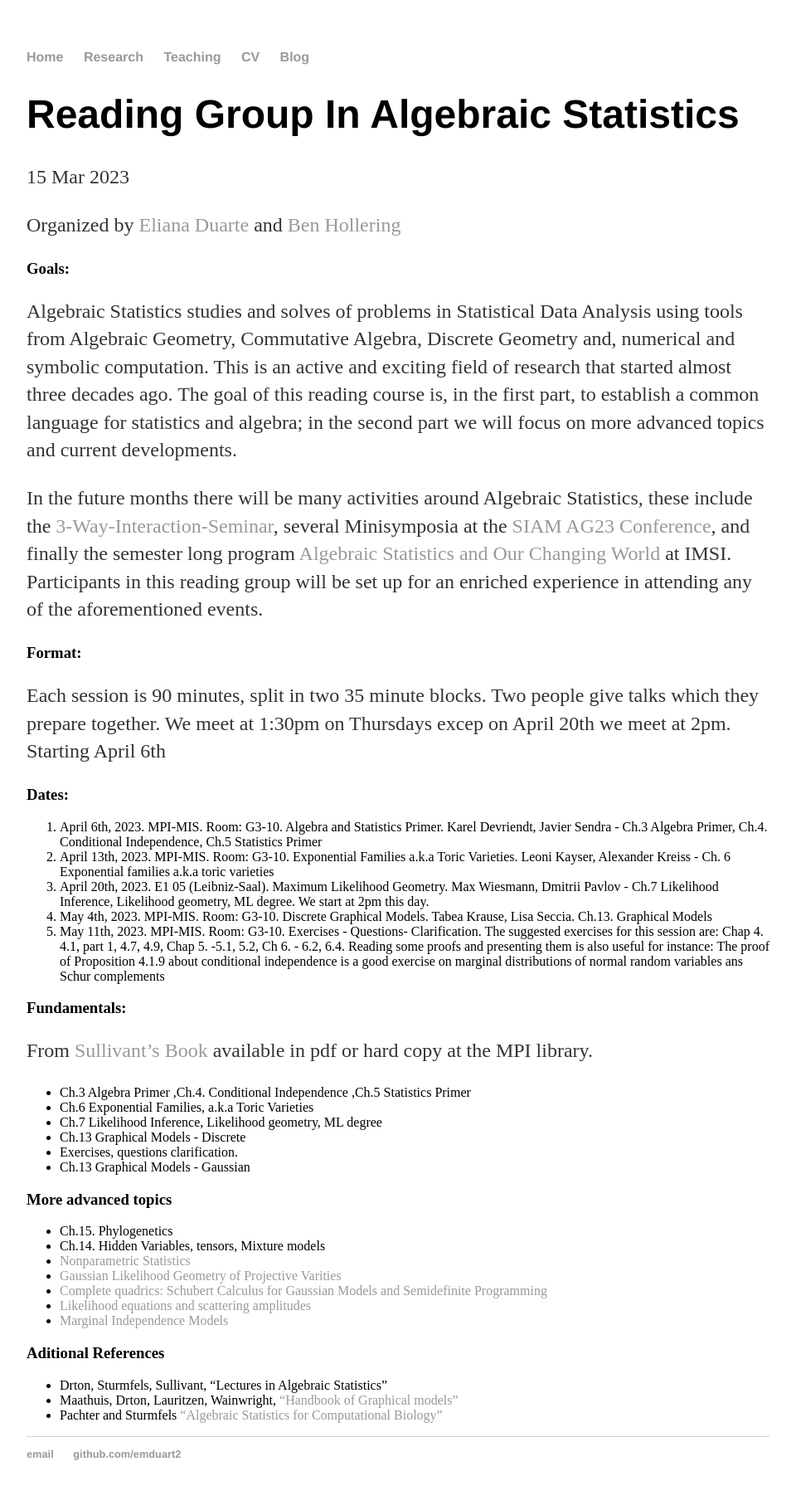
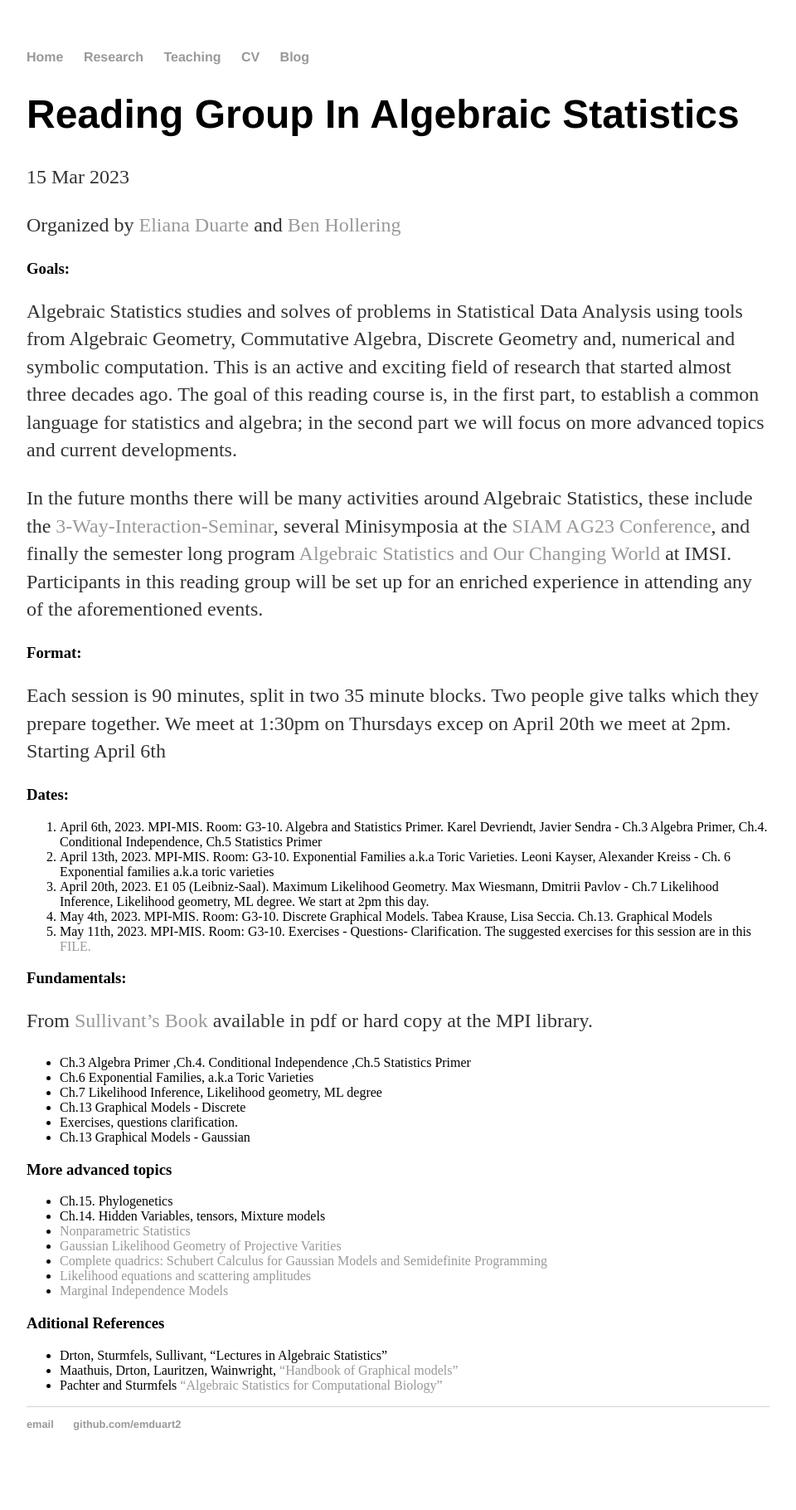
Before and after one commit to emduart2/emduart2.github.io, a Jekyll site: the page built from _posts/2023-03-15-ReadingGroupAstat.md, in a window 1280 px wide. Shown: the whole page at 83% size, without its empty margins (160-1120 px from the left). Built offline with Jekyll 4.4.1, drawn with Linux system fonts in a browser that asks for light colours; after the commit the page ends 1784 px from its top, so only the background shows below that.

Commit message:
missing changes

```diff
--- a/_posts/2023-03-15-ReadingGroupAstat.md
+++ b/_posts/2023-03-15-ReadingGroupAstat.md
@@ -27,9 +27,7 @@ Ch. 6 Exponential families a.k.a toric varieties
 1. April 20th, 2023. E1 05 (Leibniz-Saal). Maximum Likelihood Geometry. Max Wiesmann, Dmitrii Pavlov -
 Ch.7 Likelihood Inference, Likelihood geometry, ML degree. We start at 2pm this day.
 1. May 4th, 2023. MPI-MIS. Room: G3-10. Discrete Graphical Models. Tabea Krause, Lisa Seccia. Ch.13. Graphical Models
-1. May 11th, 2023. MPI-MIS. Room: G3-10. Exercises - Questions- Clarification. The suggested exercises for this session are:
-  Chap 4. 4.1, part 1, 4.7, 4.9, Chap 5. -5.1, 5.2, Ch 6. - 6.2, 6.4. Reading some proofs and presenting them is also useful for instance:
-  The proof of Proposition 4.1.9 about conditional independence is a good exercise on marginal distributions of normal random variables ans Schur complements
+1. May 11th, 2023. MPI-MIS. Room: G3-10. Exercises - Questions- Clarification. The suggested exercises for this session are in this [FILE.]({{ site.url }}/assets/ReadingGroupAlgStat2023/Exercises.pdf)
 
 ### Fundamentals:
 From [Sullivant's Book]( https://bookstore.ams.org/view?ProductCode=GSM/194) available in pdf or hard copy at the MPI library.
```
Also changed, not shown: index.md (+1 -1 lines).
